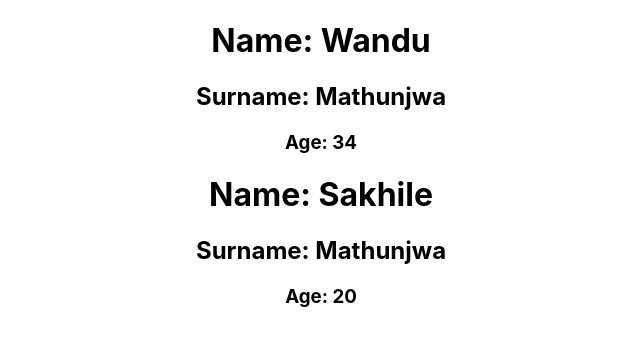
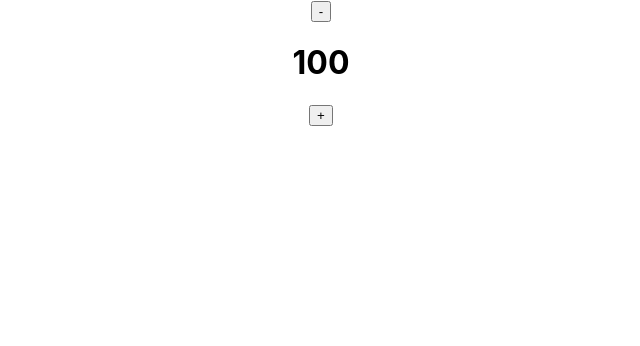
Before and after one commit to sMiter911/movieland, a React (Create React App) app: page / in a window 1280 px wide. Shown: the top 346 px of the page, without its empty margins (319-959 px from the left). Built offline with nearby package versions, Linux system fonts and the light colour scheme.

Commit message:
State and Effect

```diff
--- a/src/App.js
+++ b/src/App.js
@@ -1,24 +1,23 @@
-import logo from "./logo.svg";
 import "./App.css";
-
-const Person = (props) => {
-  return (
-    <>
-      <h1>Name: {props.name}</h1>
-      <h2>Surname: {props.lastName}</h2>
-      <h3>Age: {props.age}</h3>
-    </>
-  );
-};
+import { useState, useEffect } from "react";
 
 const App = () => {
-  const name = "Wandu";
-  const isNameShowing = true;
+  // whenever we have 'use' in front of a function, it is a hook
+  const [counter, setCounter] = useState(0);
+
+  useEffect(() => {
+    setCounter(100);
+  }, []);
 
   return (
     <div className="App">
-      <Person name={"Wandu"} lastName={"Mathunjwa"} age={34} />
-      <Person name={"Sakhile"} lastName={"Mathunjwa"} age={20} />
+      <button onClick={() => setCounter((prevCount) => prevCount - 1)}>
+        -
+      </button>
+      <h1>{counter}</h1>
+      <button onClick={() => setCounter((prevCount) => prevCount + 1)}>
+        +
+      </button>
     </div>
   );
 };
```
